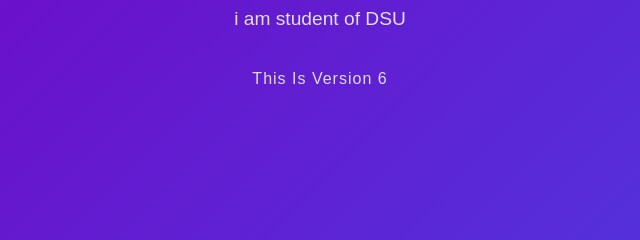
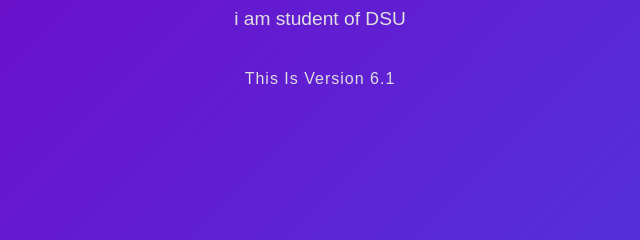
Before and after one commit to Gotam-kumar-2002/apnacollage-demo, a plain HTML site: page index.html in a window 1280 px wide. Shown: the part 456-696 px from the top of the page, 320-960 px from the left. Drawn offline with Linux system fonts and the light colour scheme.

Commit message:
version v6 to v6.1

```diff
--- a/index.html
+++ b/index.html
@@ -11,6 +11,6 @@
  <h2>waheguru</h2>
  <h2>jai shree ram</h2>
  <p>i am student of DSU</p>
- <h6>this is version 6</h6>
+ <h6>this is version 6.1</h6>
 </body>
 </html>
```
